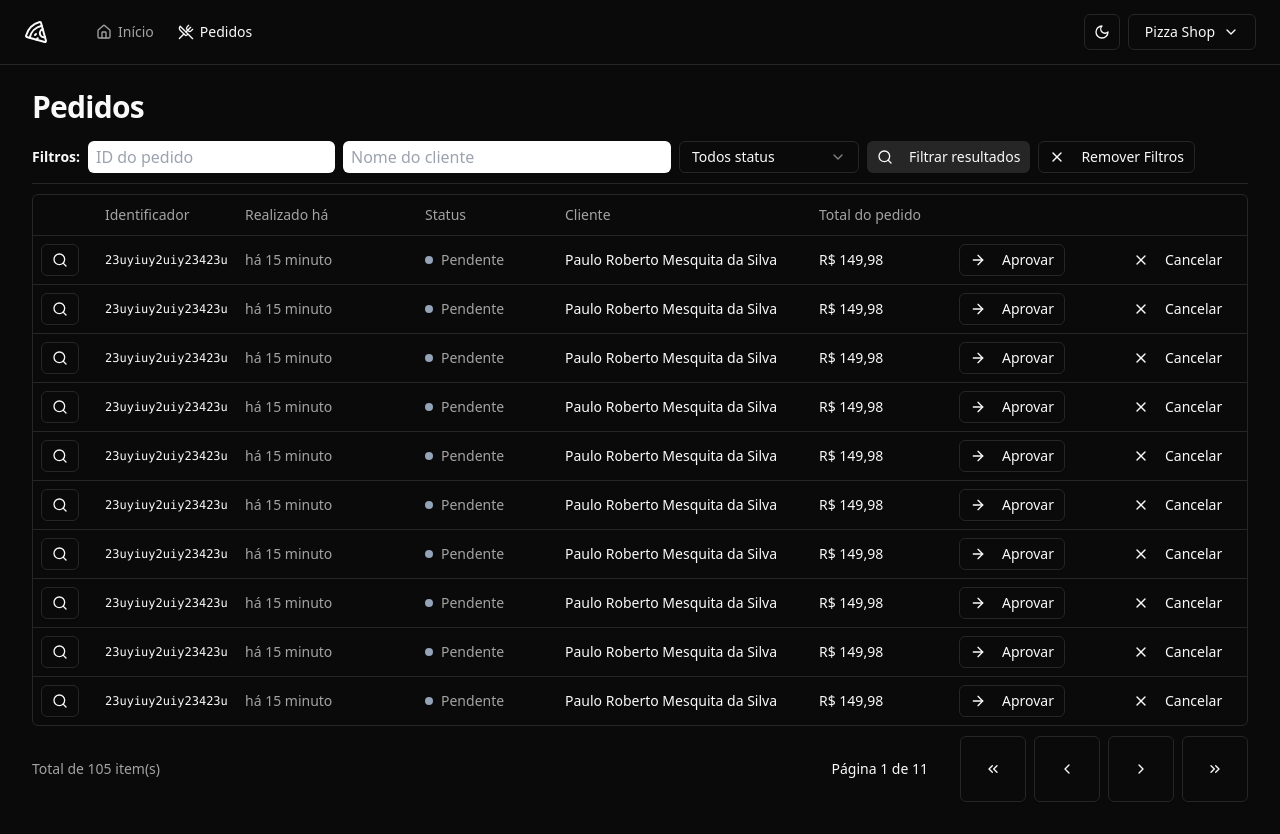
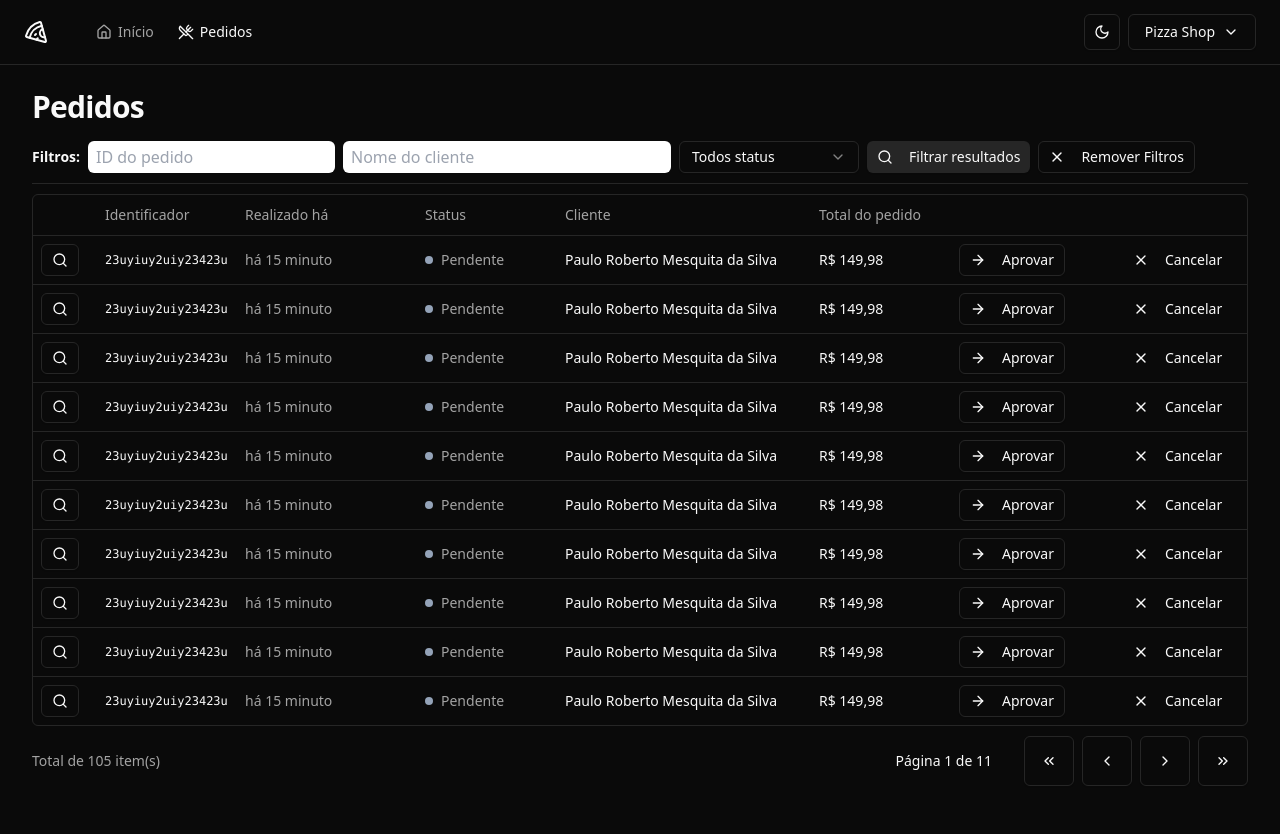
Before and after one commit to nagpaulo/pizzashop-reactjs, a React (Vite) app: page /orders in a window 1280 px wide. Built offline with nearby package versions, Linux system fonts and the light colour scheme.

Commit message:
Ajuste icon pagination

```diff
--- a/src/components/pagination.tsx
+++ b/src/components/pagination.tsx
@@ -17,19 +17,19 @@ export function Pagination({ pageIndex, perPage, totalCount }: PaginationProps)
             <div className="flex items-center gap-6 lg:gap-8">
                 <div className="flex text-sm font-medium">Página {pageIndex + 1} de {pages}</div>
                 <div className="flex items-center gap-2">
-                    <Button variant='outline' className="h-8 w-8 p-8">
-                       <ChevronsLeft className="h-4 w-4"/>
+                    <Button variant='outline' className="h-8 w-8 p-6">
+                       <ChevronsLeft className="h-3 w-4"/>
                        <span className="sr-only">Primeira página</span>
                     </Button>
-                    <Button variant='outline' className="h-8 w-8 p-8">
+                    <Button variant='outline' className="h-8 w-8 p-6">
                        <ChevronLeft className="h-4 w-4"/>
                        <span className="sr-only">Página Anterior</span>
                     </Button>
-                    <Button variant='outline' className="h-8 w-8 p-8">
+                    <Button variant='outline' className="h-8 w-8 p-6">
                        <ChevronRight className="h-4 w-4"/>
                        <span className="sr-only">Próxima página</span>
                     </Button>
-                    <Button variant='outline' className="h-8 w-8 p-8">
+                    <Button variant='outline' className="h-8 w-8 p-6">
                        <ChevronsRight className="h-4 w-4"/>
                        <span className="sr-only">Última página</span>
                     </Button>
```
